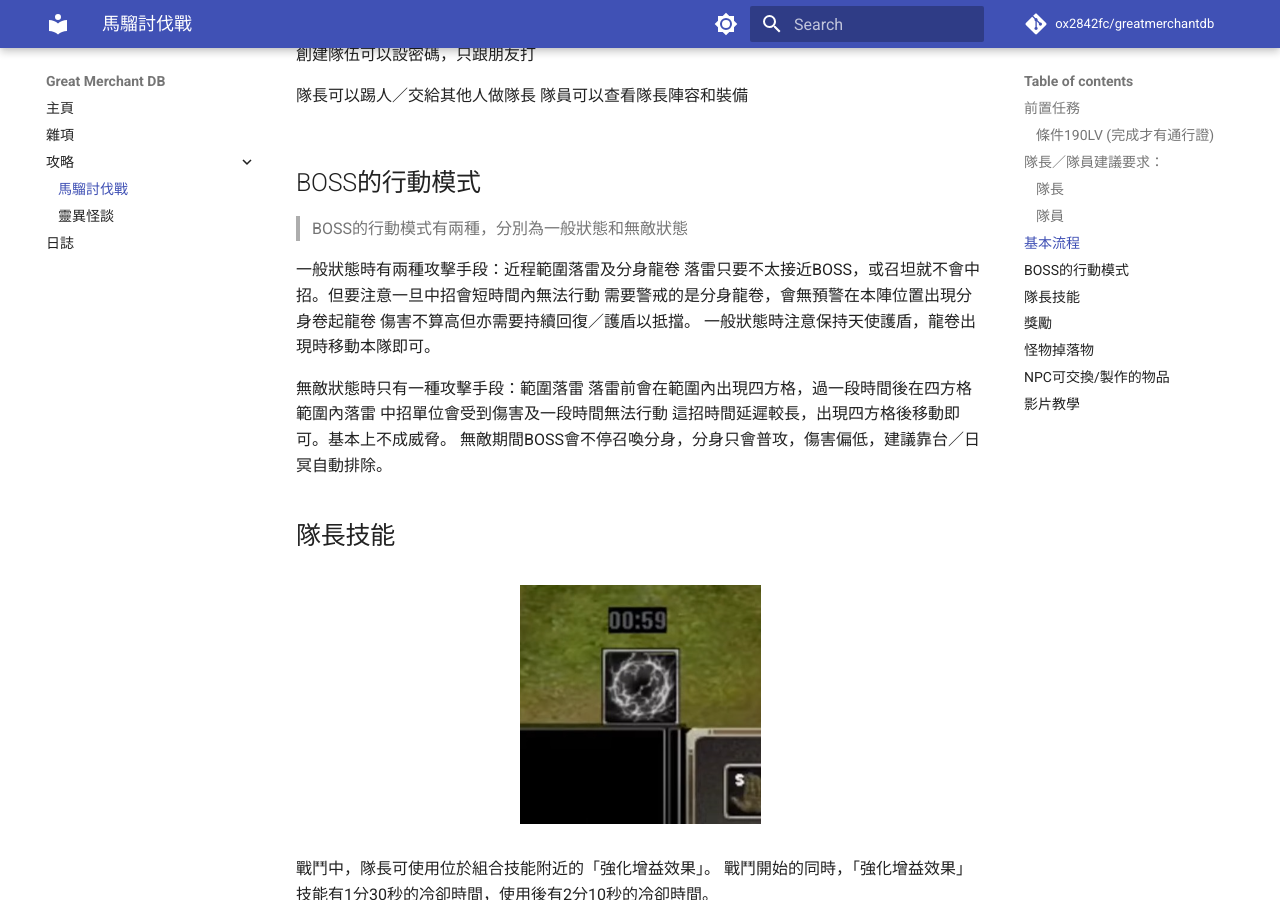
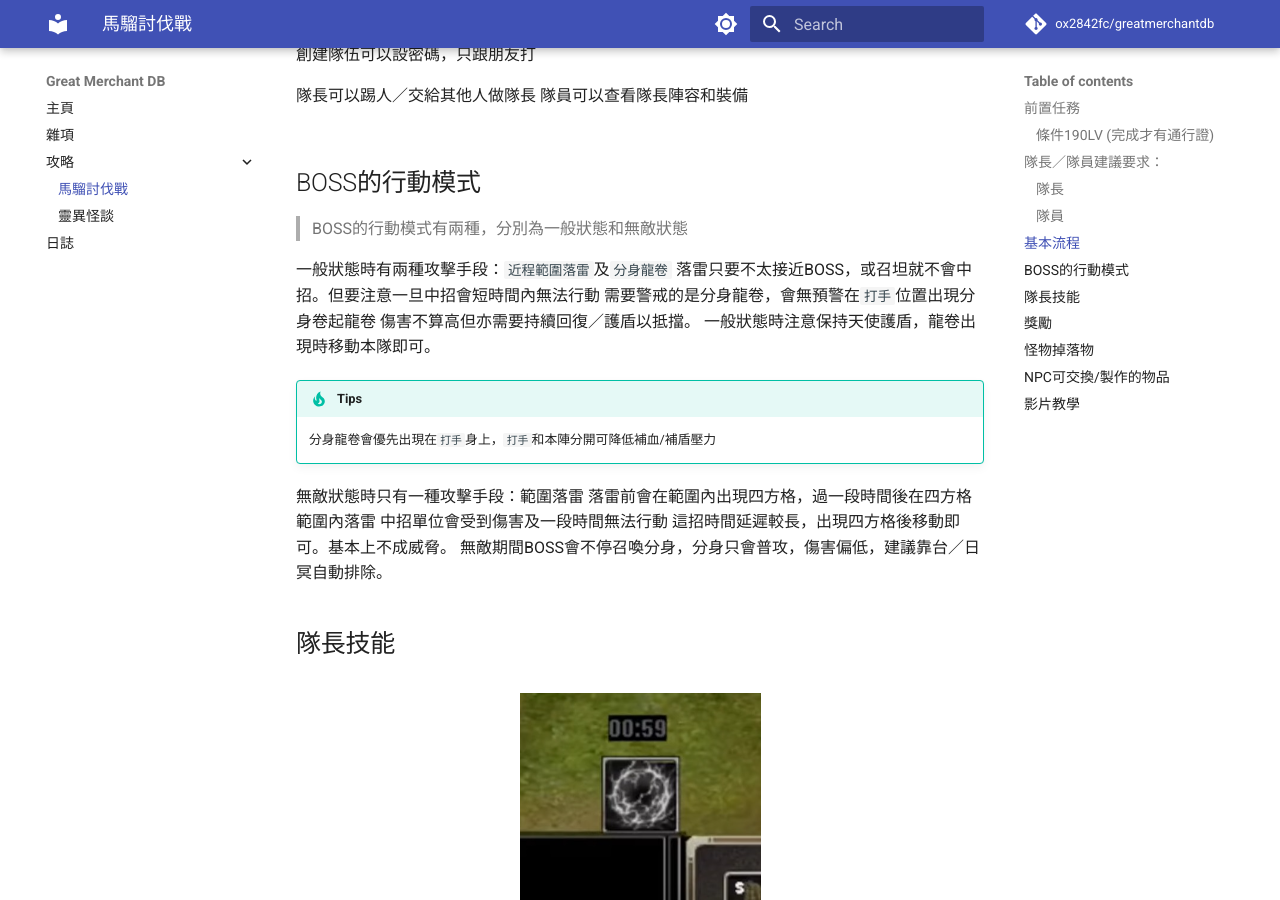
Before and after one commit to ox2842fc/greatmerchantdb, an MkDocs documentation site: the page built from docs/raid.md, in a window 1280 px wide and 900 px high, scrolled down 1858 px. Built offline with MkDocs 1.6.1 and Material for MkDocs 9.7.7, drawn with Linux system fonts in a browser that asks for light colours; comment, search, counter and statistics services are not loaded.

Commit message:
update raid boss skill tips, add works to tips page

```diff
--- a/docs/raid.md
+++ b/docs/raid.md
@@ -108,11 +108,14 @@
 
 >BOSS的行動模式有兩種，分別為一般狀態和無敵狀態
 
-一般狀態時有兩種攻擊手段：近程範圍落雷及分身龍卷
+一般狀態時有兩種攻擊手段：`近程範圍落雷`及`分身龍卷`
 落雷只要不太接近BOSS，或召坦就不會中招。但要注意一旦中招會短時間內無法行動
-需要警戒的是分身龍卷，會無預警在本陣位置出現分身卷起龍卷
+需要警戒的是分身龍卷，會無預警在`打手`位置出現分身卷起龍卷
 傷害不算高但亦需要持續回復／護盾以抵擋。
 一般狀態時注意保持天使護盾，龍卷出現時移動本隊即可。
+
+!!! tip "Tips"
+    分身龍卷會優先出現在`打手`身上，`打手`和本陣分開可降低補血/補盾壓力
 
 無敵狀態時只有一種攻擊手段：範圍落雷
 落雷前會在範圍內出現四方格，過一段時間後在四方格範圍內落雷
```
Also changed, not shown: docs/tips.md (+4 -0 lines), docs/imgs/works.png (added).
